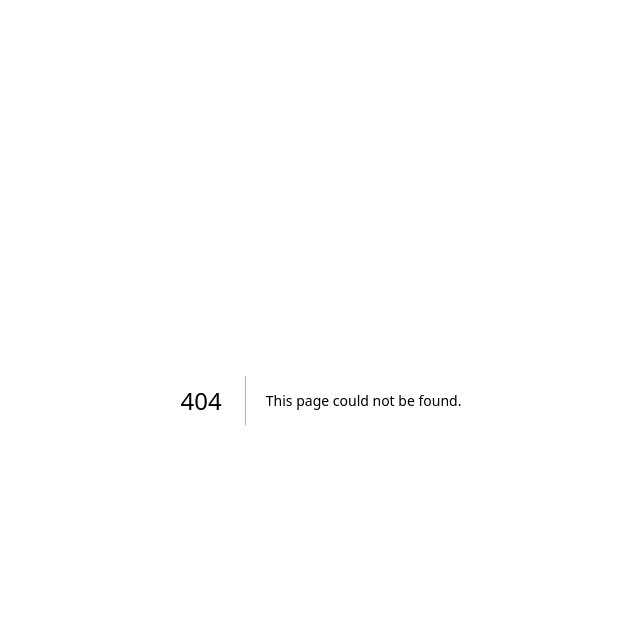
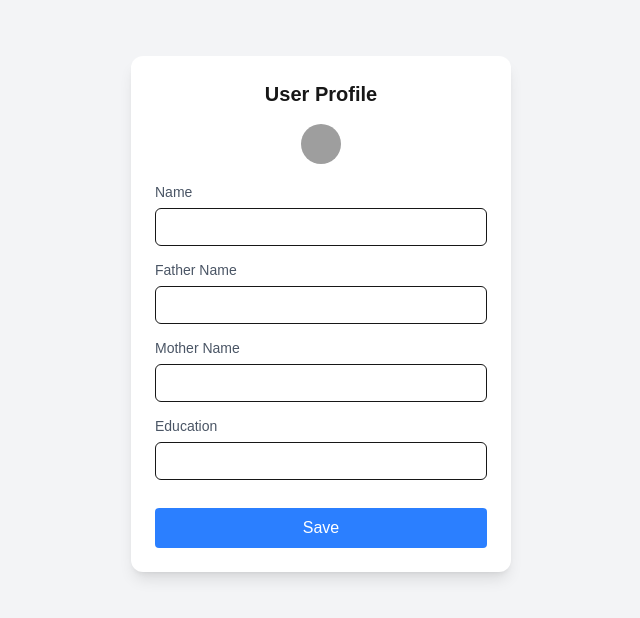
Before and after one commit to Akansha329/nextjs-dashboard, a Next.js app: page /userprofile in a window 1280 px wide. Before the commit this address had no page. Shown: the top 618 px of the page, without its empty margins (319-959 px from the left). Built offline with nearby package versions, Linux system fonts and the light colour scheme; grey boxes are pictures that could not be loaded.

Commit message:
Added userprofile page

```diff
--- /dev/null
+++ b/app/userprofile/page.tsx
@@ -0,0 +1,206 @@
+"use client";
+
+import { useEffect, useState } from "react";
+
+type Profile = {
+  name: string;
+  fatherName: string;
+  motherName: string;
+  education: string;
+  image: string;
+};
+
+const emptyProfile: Profile = {
+  name: "",
+  fatherName: "",
+  motherName: "",
+  education: "",
+  image: "",
+};
+
+export default function UserProfile() {
+  const [profile, setProfile] = useState<Profile>(emptyProfile);
+  const [isEditing, setIsEditing] = useState(true);
+  const [hasProfile, setHasProfile] = useState(false);
+  const [showMenu, setShowMenu] = useState(false);
+
+  useEffect(() => {
+    const saved = localStorage.getItem("userProfile");
+    if (saved) {
+      setProfile(JSON.parse(saved));
+      setHasProfile(true);
+      setIsEditing(false);
+    }
+  }, []);
+
+  const handleChange = (e: React.ChangeEvent<HTMLInputElement>) => {
+    setProfile({ ...profile, [e.target.name]: e.target.value });
+  };
+
+  const handleImage = (e: React.ChangeEvent<HTMLInputElement>) => {
+    const file = e.target.files?.[0];
+    if (!file) return;
+
+    const reader = new FileReader();
+    reader.onloadend = () => {
+      setProfile({ ...profile, image: reader.result as string });
+    };
+    reader.readAsDataURL(file);
+  };
+
+  const handleSave = () => {
+    localStorage.setItem("userProfile", JSON.stringify(profile));
+    setHasProfile(true);
+    setIsEditing(false);
+  };
+
+  const handleEdit = () => {
+    setIsEditing(true);
+    setShowMenu(false);
+  };
+
+  const handleDelete = () => {
+    localStorage.removeItem("userProfile");
+    setProfile(emptyProfile);
+    setHasProfile(false);
+    setIsEditing(true);
+    setShowMenu(false);
+  };
+
+  return (
+    <div className="min-h-screen bg-gray-100 p-6">
+
+      {/* Top Left Profile Menu */}
+
+{/* Top Left Profile Menu */}
+{/* Top Left Profile Menu */}
+{hasProfile && !isEditing && (
+  <div
+    className="fixed top-4 left-4 z-50"
+    style={{ position: "fixed" }}
+  >
+    <div className="relative inline-block">
+      <img
+        src={profile.image || "https://cdn-icons-png.flaticon.com/512/847/847969.png"}
+        onClick={() => setShowMenu(!showMenu)}
+        alt="Profile"
+        style={{
+          width: "24px",
+          height: "24px",
+          borderRadius: "9999px",
+          objectFit: "cover",
+          cursor: "pointer",
+        }}
+      />
+
+      {showMenu && (
+        <div
+          style={{
+            position: "absolute",
+            top: "100%",
+            left: "0",
+            marginTop: "4px",
+            background: "white",
+            boxShadow: "0 4px 10px rgba(0,0,0,0.12)",
+            borderRadius: "6px",
+            width: "max-content",
+            padding: "2px 0",
+          }}
+        >
+          <button
+            onClick={handleEdit}
+            style={{
+              display: "block",
+              padding: "4px 10px",
+              fontSize: "13px",
+              textAlign: "left",
+              whiteSpace: "nowrap",
+            }}
+          >
+            Edit
+          </button>
+
+          <button
+            onClick={handleDelete}
+            style={{
+              display: "block",
+              padding: "4px 10px",
+              fontSize: "13px",
+              color: "red",
+              textAlign: "left",
+              whiteSpace: "nowrap",
+            }}
+          >
+            Delete
+          </button>
+        </div>
+      )}
+    </div>
+  </div>
+)}
+
+
+      {/* Profile Card */}
+      <div className="flex justify-center mt-8">
+        <div className="bg-white w-[380px] rounded-xl shadow-lg p-6">
+          <h2 className="text-xl font-semibold text-center mb-4">
+            User Profile
+          </h2>
+
+          <div className="flex justify-center mb-4">
+            <label className="cursor-pointer">
+              <img
+  src={profile.image || "https://cdn-icons-png.flaticon.com/512/847/847969.png"}
+  alt="Profile"
+  style={{
+    width: "40px",
+    height: "40px",
+    borderRadius: "9999px",
+    objectFit: "cover",
+  }}
+/>
+
+              {isEditing && (
+                <input
+                  type="file"
+                  accept="image/*"
+                  onChange={handleImage}
+                  className="hidden"
+                />
+              )}
+            </label>
+          </div>
+
+          {[
+            { label: "Name", name: "name" },
+            { label: "Father Name", name: "fatherName" },
+            { label: "Mother Name", name: "motherName" },
+            { label: "Education", name: "education" },
+          ].map((field) => (
+            <div key={field.name} className="mb-3">
+              <label className="text-sm text-gray-600">
+                {field.label}
+              </label>
+              <input
+                name={field.name}
+                value={(profile as any)[field.name]}
+                onChange={handleChange}
+                disabled={!isEditing}
+                className="w-full border rounded-md px-3 py-2 mt-1 text-sm disabled:bg-gray-100"
+              />
+            </div>
+          ))}
+
+          {isEditing && (
+            <button
+              onClick={handleSave}
+              className="w-full bg-blue-500 text-white py-2 rounded mt-4"
+            >
+              Save
+            </button>
+          )}
+        </div>
+      </div>
+    </div>
+  );
+}
```
